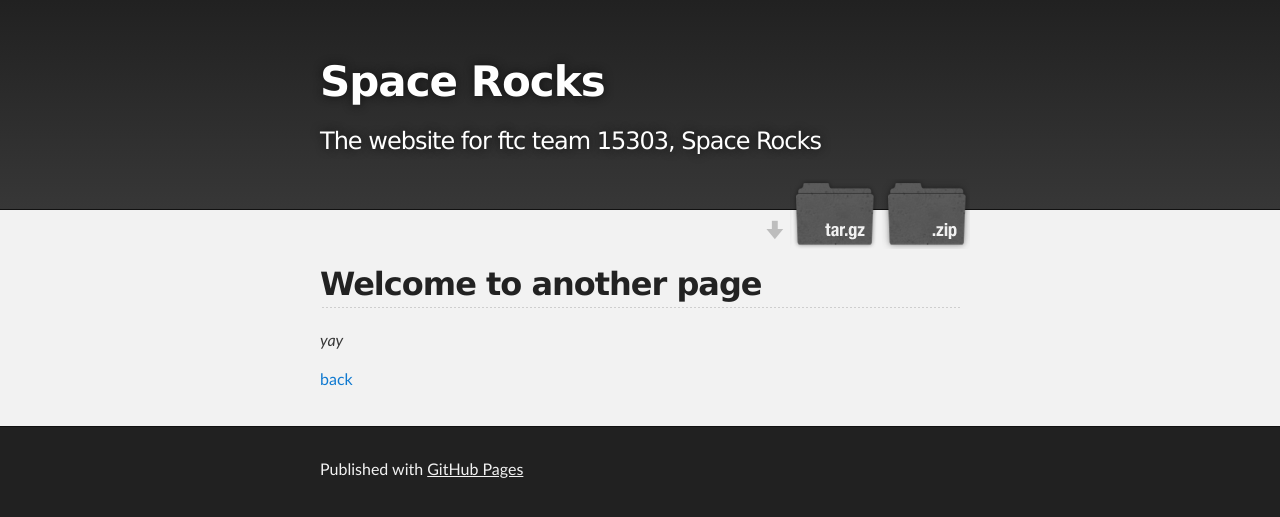
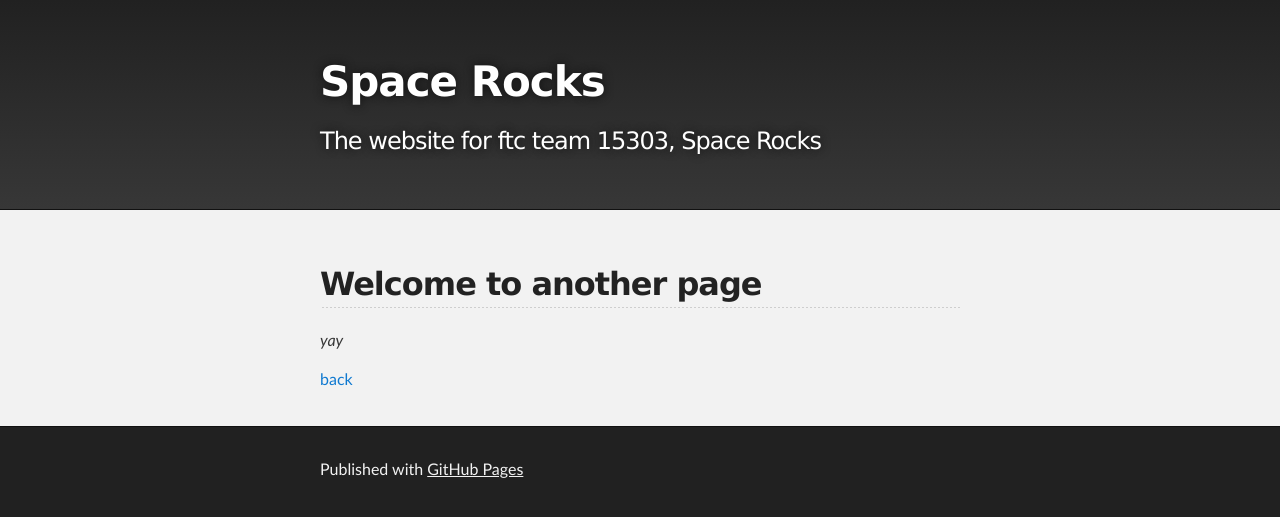
Before and after one commit to 15303/15303.github.io, a Jekyll site: the page built from another-page.md, in a window 1280 px wide. Shown: the top 517 px of the page. Built offline with Jekyll 4.4.1, drawn with Linux system fonts in a browser that asks for light colours; our own code applies the rules of GitHub Pages for plain Markdown files.

Commit message:
minor fix

```diff
--- a/_config.yml
+++ b/_config.yml
@@ -3,3 +3,4 @@
 show_downloads: true
 google_analytics:
 theme: minima
+show_downloads: false
--- a/_layouts/default.html
+++ b/_layouts/default.html
@@ -19,13 +19,6 @@
 
           <h1 id="project_title">{{ site.title | default: site.github.repository_name }}</h1>
           <h2 id="project_tagline">{{ site.description | default: site.github.project_tagline }}</h2>
-
-          {% if site.show_downloads %}
-            <section id="downloads">
-              <a class="zip_download_link" href="{{ site.github.zip_url }}">Download this project as a .zip file</a>
-              <a class="tar_download_link" href="{{ site.github.tar_url }}">Download this project as a tar.gz file</a>
-            </section>
-          {% endif %}
         </header>
     </div>
 
```
